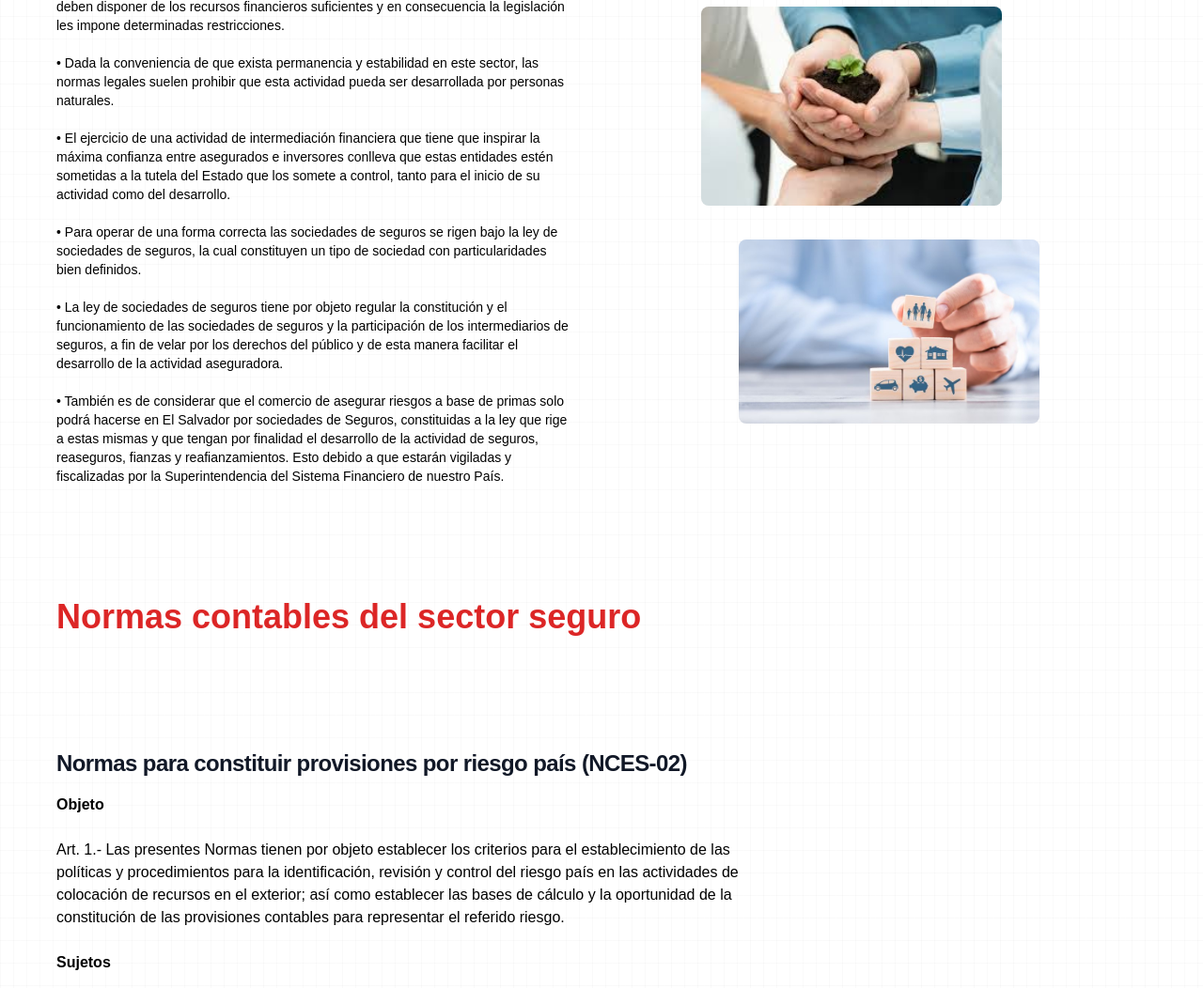
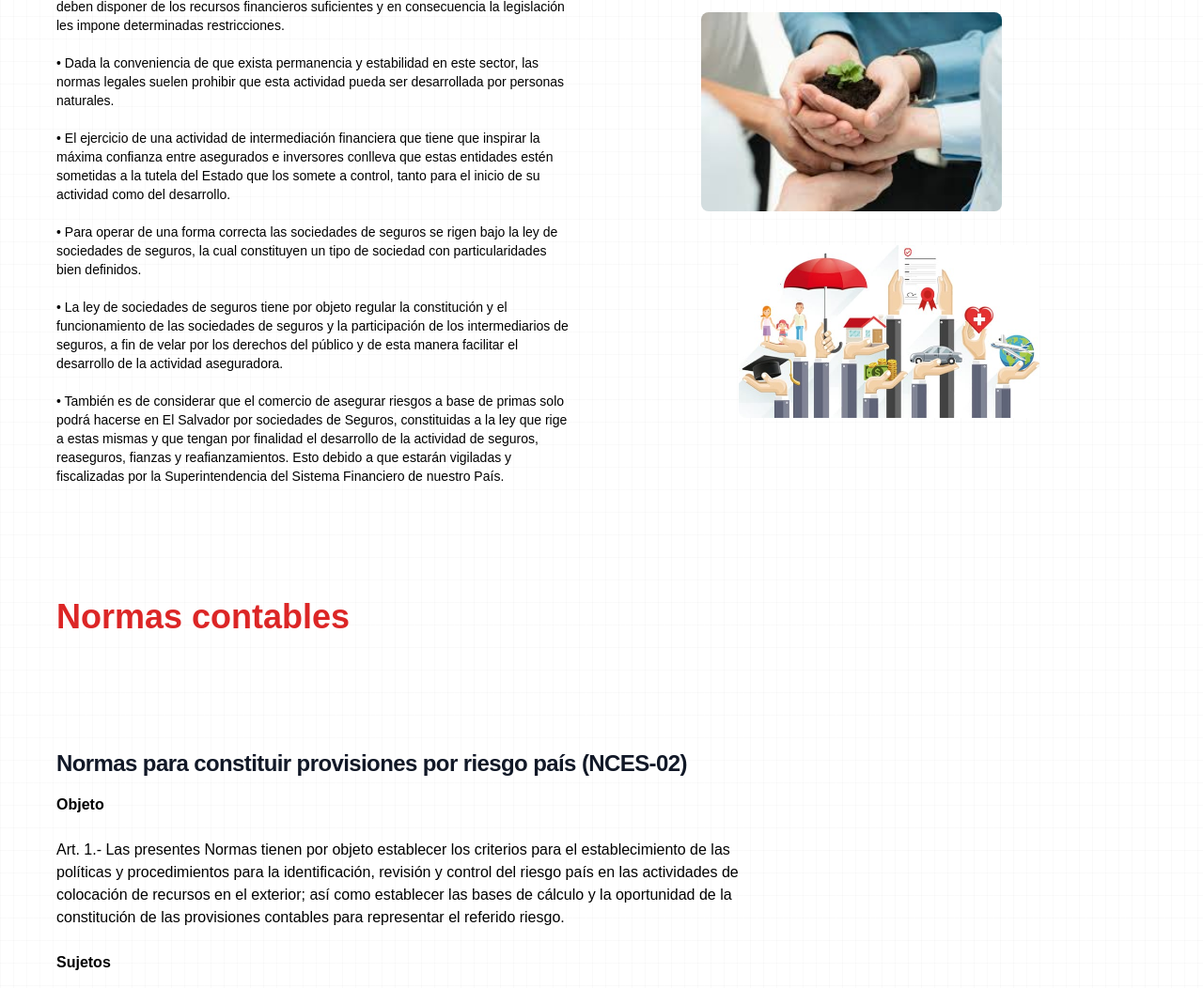
Before and after one commit to josuePe-03/marce-sectores, an Astro site: page /sector-seguros in a window 1280 px wide. Shown: the part 1215-2267 px from the top of the page at 94% size. Built offline with nearby package versions, Linux system fonts and the light colour scheme; Astro itself is replaced by a stand-in of ours.

Commit message:
UPDATE SECTOR SEGUROS

```diff
--- a/src/components/NormasSectorSeguros.astro
+++ b/src/components/NormasSectorSeguros.astro
@@ -82,7 +82,7 @@
           <img
             class="w-full lg:w-7/12 lg:-ml-20 rounded-lg"
             src="../sector-seguros1.jpeg"
-            alt="sector agricola 1"
+            alt="sector seguros 1"
           />
 
         </div>
@@ -90,8 +90,8 @@
 
           <img
             class="w-full lg:w-7/12 rounded-lg mt-5"
-            src="../sector-seguros3.jpeg"
-            alt="sector agricola 1"
+            src="../sector-seguros7.jpeg"
+            alt="sector seguros 2"
           />
         </div>
 
@@ -101,7 +101,7 @@
 
   <div class="mt-10 lg:p-10 lg:w-8/12">
     <h2 class="text-4xl font-bold text-red-600">
-      Normas contables del sector seguro
+      Normas contables
     </h2>
   </div>
 
```
Also changed, not shown: public/sector-seguros7.jpeg (added).
